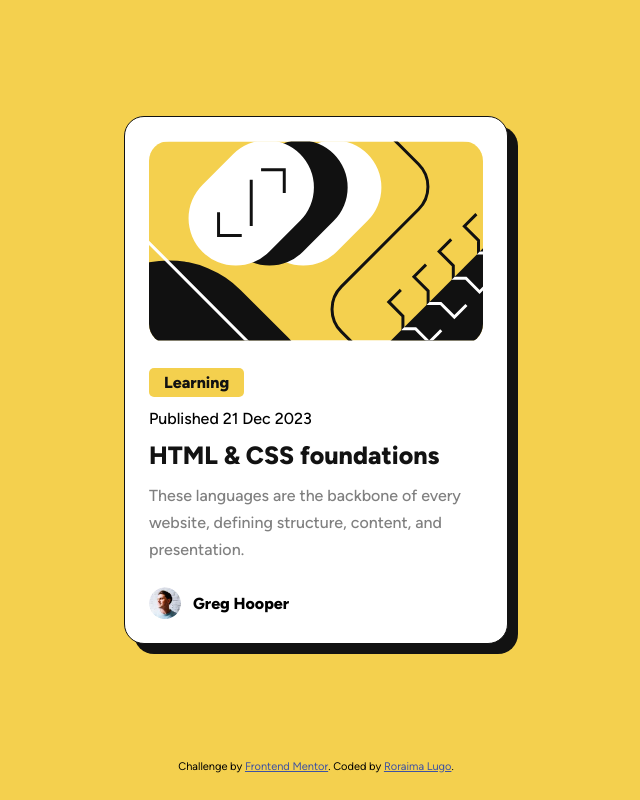
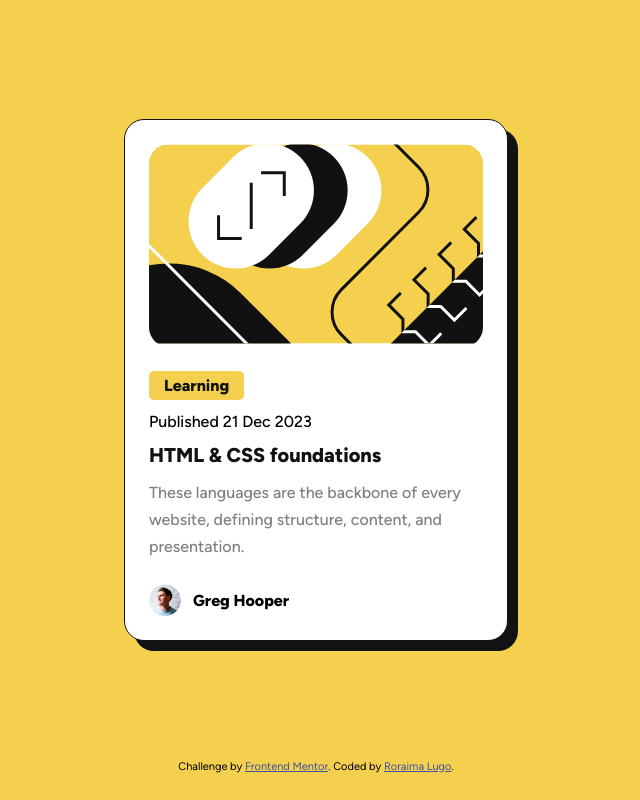
Before and after one commit to roraima1986/blog-preview-card.github.io, a plain HTML site: page index.html in a window 1280 px wide. Shown: the whole page, without its empty margins (324-964 px from the left). Drawn offline with Linux system fonts and the light colour scheme; files whose address does not match are found by name.

Commit message:
Actualizacion hover de la tarjeta

```diff
--- a/assets/css/styles.css
+++ b/assets/css/styles.css
@@ -37,6 +37,11 @@ body {
     border-radius: 2rem;
     border: 1px solid var(--color-black);
     box-shadow: 10px 10px var(--color-black);
+    transition: all 300ms ease;
+}
+
+.card:hover {
+    box-shadow: 20px 20px var(--color-black);
 }
 
 /* Imagen de la tarjeta */
@@ -73,7 +78,7 @@ body {
 }
 
 .title {
-    font-size: 2.5rem;
+    font-size: 2rem;
     font-weight: 800;
     margin-bottom: 1.2rem;
 }
```
